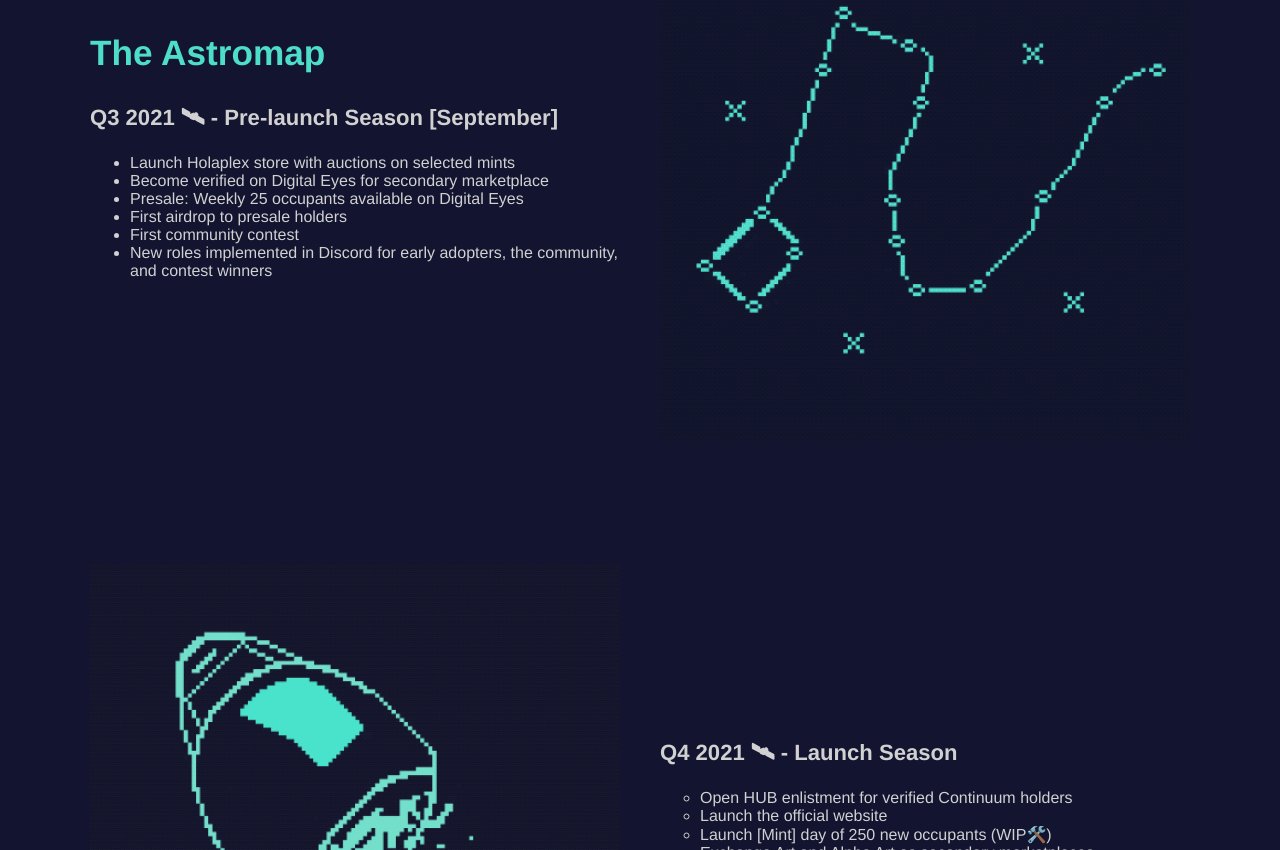
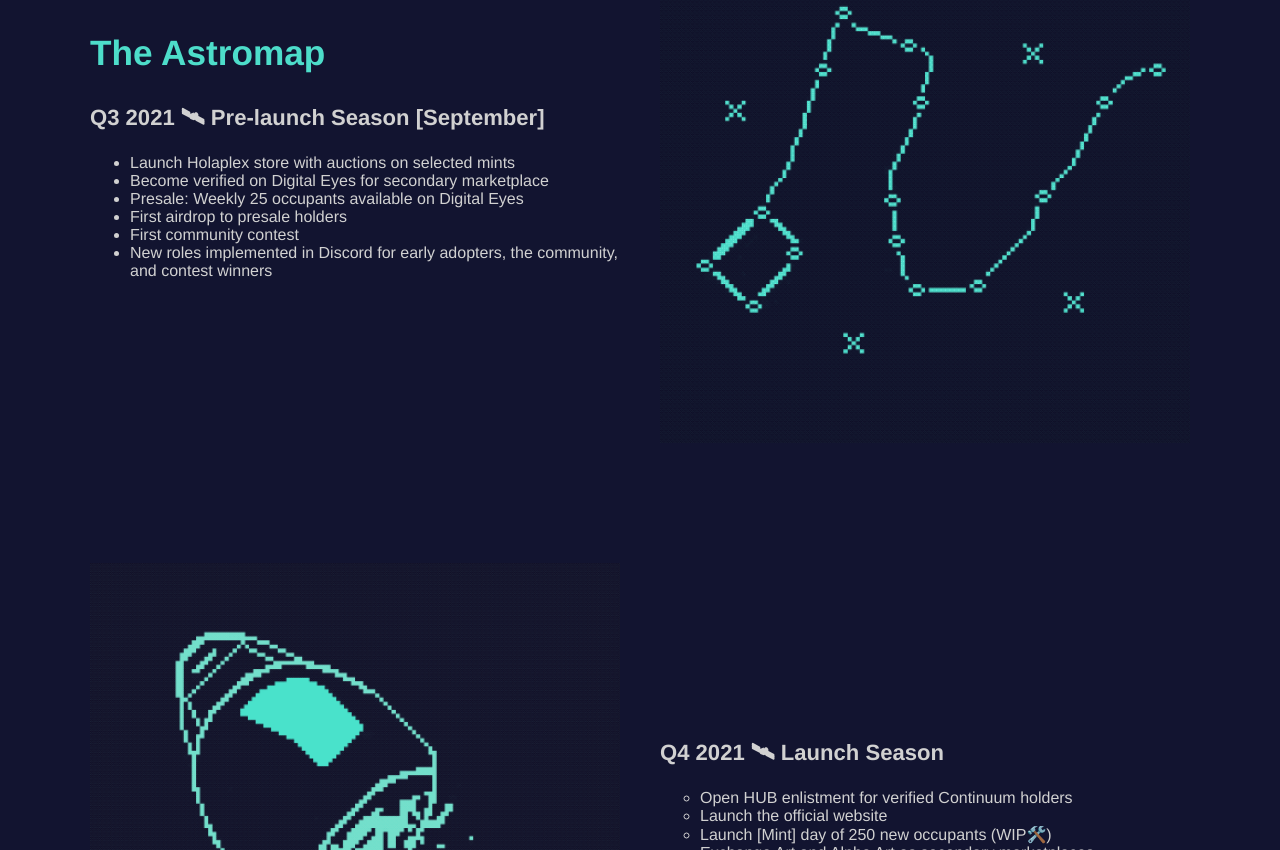
Before and after one commit to Temperedfire/continuum, a Jekyll site: the page built from index.html, in a window 1280 px wide and 1400 px high, scrolled down 2132 px. Shown: the part 155-1005 px from the top of the window. Built offline with Jekyll 4.4.1, drawn with Linux system fonts in a browser that asks for light colours; some of the changed text lies outside the part shown.

```diff
--- a/index.html
+++ b/index.html
@@ -43,7 +43,7 @@ description: A curated pocket of sci-fi NFTs stationed on a space habitat.
 			<div class="text editable">
 				<h2><strong>The Astromap</strong></h2>
 <p>
-	<strong>Q3 2021 🛰 - Pre-launch Season [September]<br></strong>
+	<strong>Q3 2021 🛰 Pre-launch Season [September]<br></strong>
 <ul style="list-style-type:disc;">
 	<li>Launch Holaplex store with auctions on selected mints</li>
 	<li>Become verified on Digital Eyes for secondary marketplace</li>
@@ -63,7 +63,7 @@ description: A curated pocket of sci-fi NFTs stationed on a space habitat.
 	<div class="container flex">
 		<div class="text editable">
 <p>
-	<strong>Q4 2021 🛰 - Launch Season<br></strong>
+	<strong>Q4 2021 🛰 Launch Season<br></strong>
 <ul style="list-style-type:circle;">
 	<li>Open HUB enlistment for verified Continuum holders</li>
 	<li>Launch the official website</li>
@@ -83,7 +83,7 @@ description: A curated pocket of sci-fi NFTs stationed on a space habitat.
 	<div class="container flex">
 		<div class="text editable">
 <p>
-	<strong>Q1-Q2 2022 🛰 - Expeditions and Expansion<br></strong>
+	<strong>Q1-Q2 2022 🛰 Expeditions and Expansion<br></strong>
 <ul style="list-style-type:circle;">
 	<li>First expedition mission broadcasted from the HUB in Discord</li>
 	<li>Implementation of “The Armory” (Items collected during expeditions are readied for gamification elements) - Armor will be the first modular pieces available at The Armory. The varying pieces are *seasonal*.</li>
```
